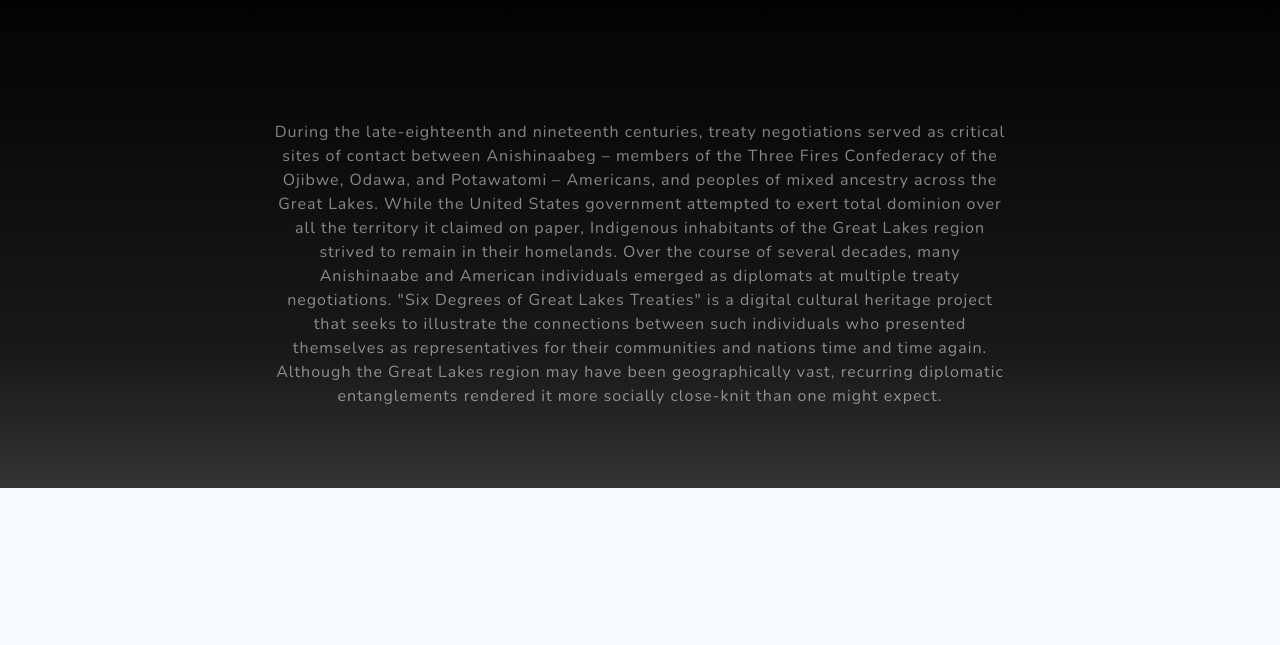
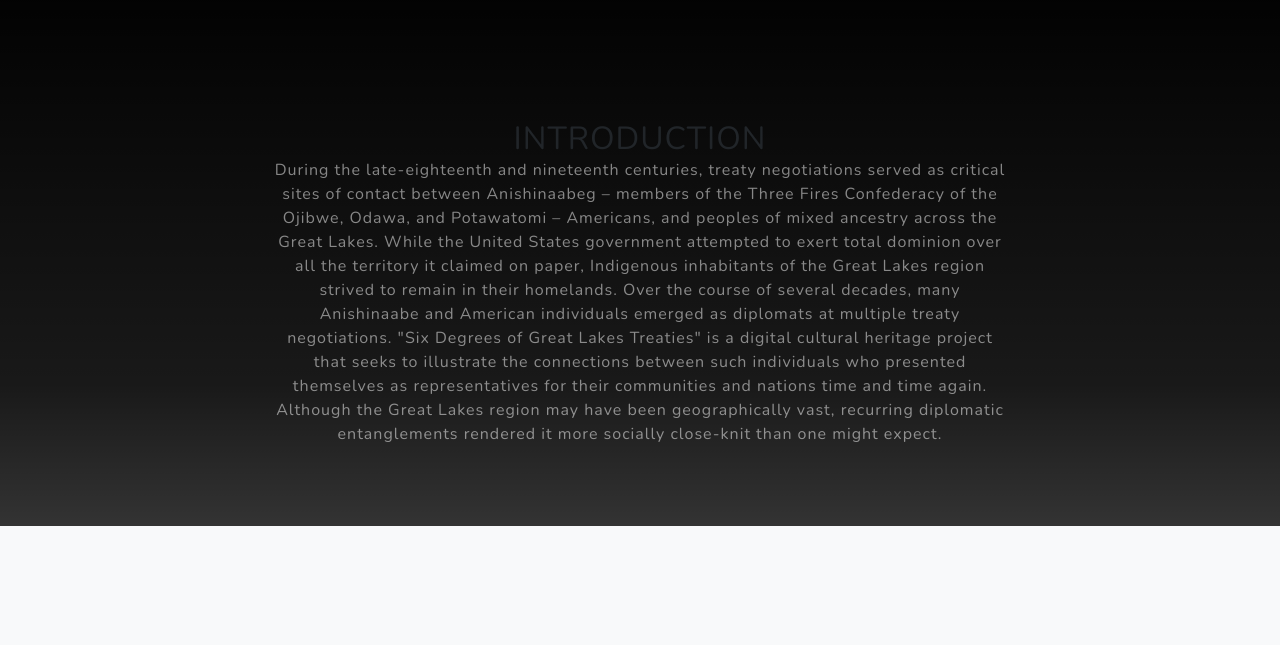
Before and after one commit to MJJAlbani/six-degrees-of-great-lakes-treaties, a website: page index.html in a window 1280 px wide. Shown: the part 840-1485 px from the top of the page. Drawn offline with nearby package versions, Linux system fonts and the light colour scheme.

Commit message:
Update index.html

```diff
--- a/index.html
+++ b/index.html
@@ -26,7 +26,7 @@
                 </button>
                 <div class="collapse navbar-collapse" id="navbarResponsive">
                     <ul class="navbar-nav ml-auto">
-                        <li class="nav-item"><a class="nav-link js-scroll-trigger" href="#about">Introduction</a></li>
+                        <li class="nav-item"><a class="nav-link js-scroll-trigger" href="#introduction">Introduction</a></li>
                         <li class="nav-item"><a class="nav-link js-scroll-trigger" href="#projects">Sources</a></li>
                         <li class="nav-item"><a class="nav-link js-scroll-trigger" href="#signup">Contact</a></li>
                     </ul>
@@ -43,10 +43,11 @@
             </div>
         </header>
         <!-- About-->
-        <section class="about-section text-center" id="about">
+        <section class="about-section text-center" id="introduction">
             <div class="container">
                 <div class="row">
                     <div class="col-lg-8 mx-auto">
+                      <h2 class="mx-auto my-0 text-uppercase">Introduction</h2>
                         <p class="text-white-50">
                           During the late-eighteenth and nineteenth centuries, treaty negotiations served as critical sites of contact between Anishinaabeg – members of the Three Fires Confederacy of the Ojibwe, Odawa, and Potawatomi – Americans, and peoples of mixed ancestry across the Great Lakes. While the United States government attempted to exert total dominion over all the territory it claimed on paper, Indigenous inhabitants of the Great Lakes region strived to remain in their homelands. Over the course of several decades, many Anishinaabe and American individuals emerged as diplomats at multiple treaty negotiations. "Six Degrees of Great Lakes Treaties" is a digital cultural heritage project that seeks to illustrate the connections between such individuals who presented themselves as representatives for their communities and nations time and time again. Although the Great Lakes region may have been geographically vast, recurring diplomatic entanglements rendered it more socially close-knit than one might expect.
                         </p>
```
